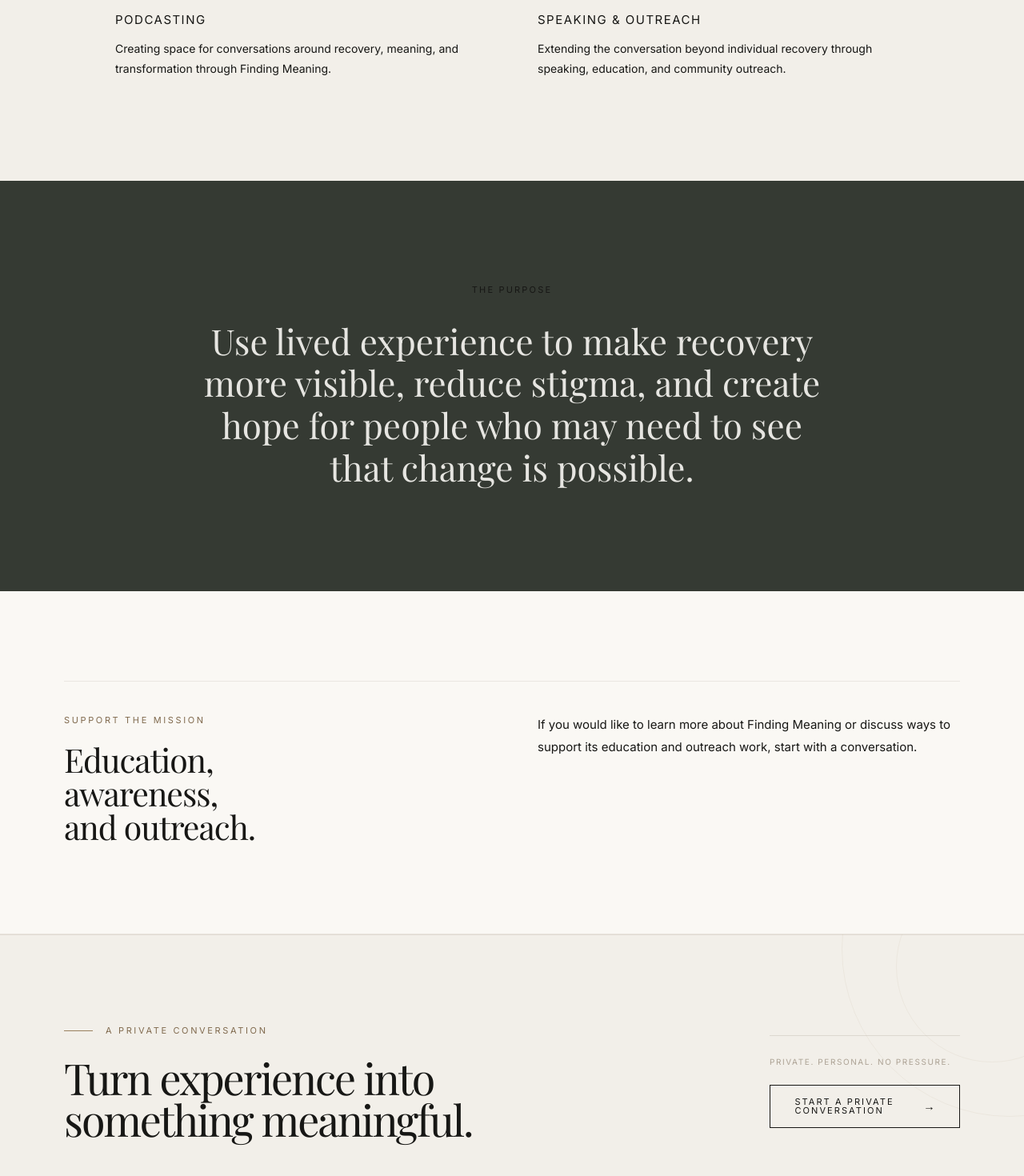
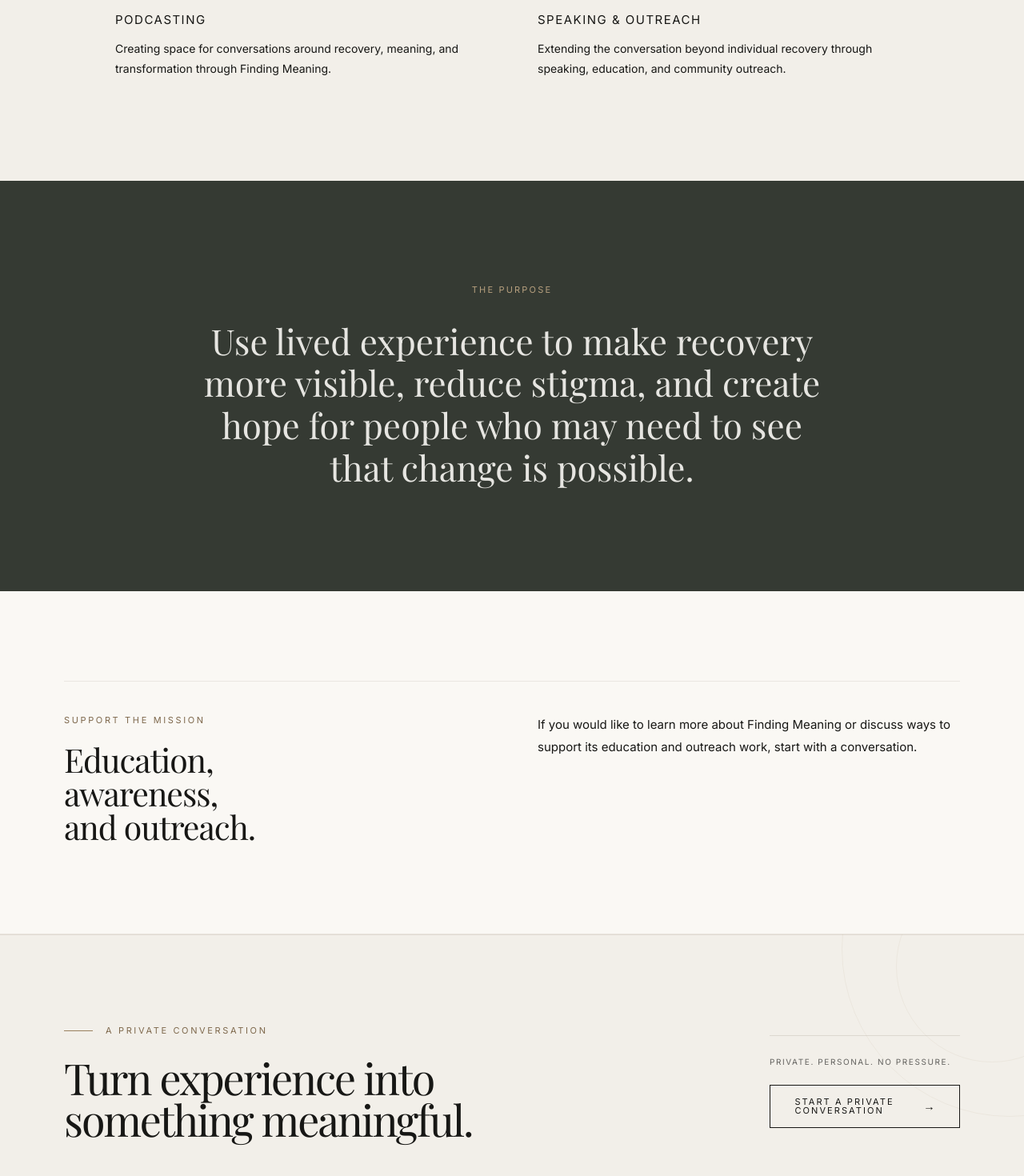
Before and after one commit to Sikatu/joey-rubino-premium, a Next.js app: page /finding-meaning in a window 1280 px wide. Shown: the part 2375-3845 px from the top of the page at 80% size. Built offline with nearby package versions, Linux system fonts and the light colour scheme; a web font is replaced by a local one.

Commit message:
Refine semantic contrast accessibility

```diff
--- a/src/app/finding-meaning/page.tsx
+++ b/src/app/finding-meaning/page.tsx
@@ -177,7 +177,7 @@ export default function FindingMeaningPage() {
       <section className="bg-olive py-24 lg:py-32">
         <div className="mx-auto max-w-4xl px-6 text-center lg:px-12">
           <RevealSection>
-            <p className="font-sans text-[11px] tracking-[0.2em] uppercase text-bronze-soft">
+            <p className="font-sans text-[11px] tracking-[0.2em] uppercase text-[#B7A07F]">
               The Purpose
             </p>
 
--- a/src/app/globals.css
+++ b/src/app/globals.css
@@ -149,7 +149,7 @@ body {
 :root {
   --color-body: #746c63;
   --color-bronze-soft: #b39b79;
-  --color-bronze-deep: #806a4e;
+  --color-bronze-deep: #7e684c;
   --ease-luxury: cubic-bezier(0.16, 1, 0.3, 1);
   --ease-luxury-soft: cubic-bezier(0.22, 1, 0.36, 1);
 }
--- a/src/app/work/page.tsx
+++ b/src/app/work/page.tsx
@@ -97,7 +97,7 @@ export default function WorkPage() {
             <RevealSection>
               <div className="mb-8 flex flex-col gap-5 border-b border-stone/25 pb-8 lg:mb-10 lg:flex-row lg:items-end lg:justify-between">
                 <div>
-                  <p className="text-eyebrow mb-5 text-[#7E684C]!">
+                  <p className="text-eyebrow mb-5">
                     Areas of Work
                   </p>
 
--- a/src/components/FinalCTA.tsx
+++ b/src/components/FinalCTA.tsx
@@ -46,7 +46,7 @@ export function FinalCTA({
                   aria-hidden="true"
                 />
 
-                <p className="text-eyebrow text-bronze">
+                <p className="text-eyebrow">
                   A Private Conversation
                 </p>
               </div>
@@ -72,7 +72,7 @@ export function FinalCTA({
           >
             <RevealSection delay={1}>
               <div className="border-t border-stone/30 pt-6">
-                <p className="mb-5 max-w-sm font-sans text-[10px] leading-[1.7] tracking-[0.16em] uppercase text-stone">
+                <p className="mb-5 max-w-sm font-sans text-[10px] leading-[1.7] tracking-[0.16em] uppercase text-ink/65">
                   Private. Personal. No pressure.
                 </p>
 
```
